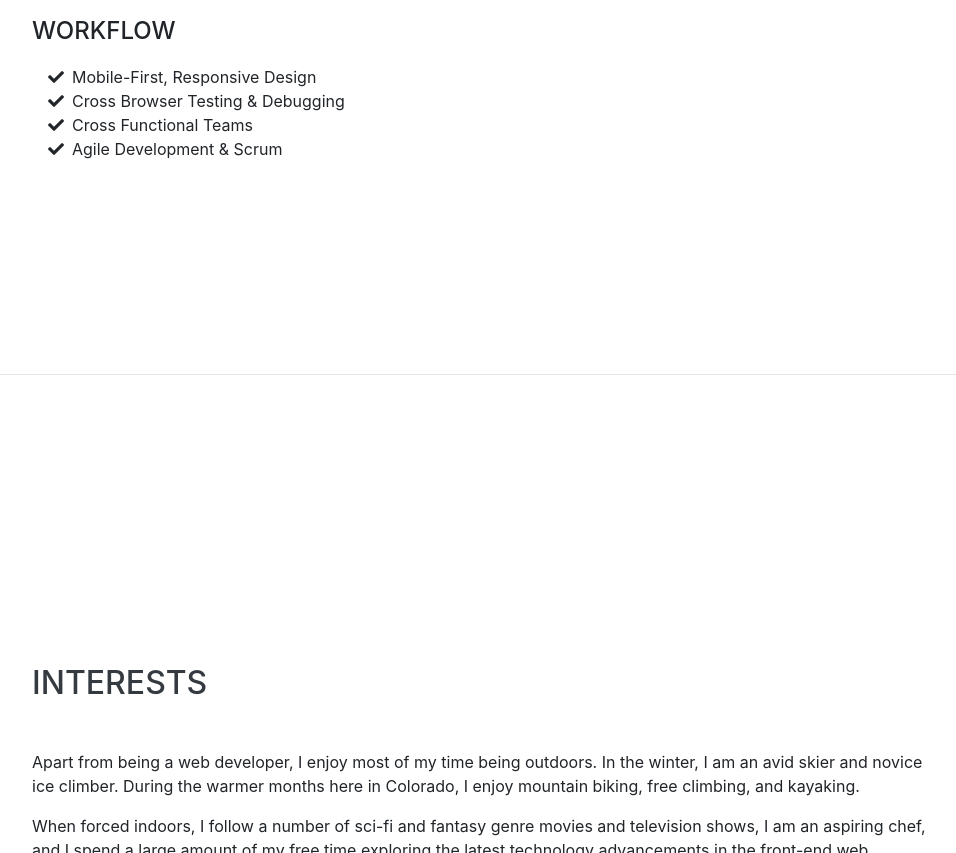
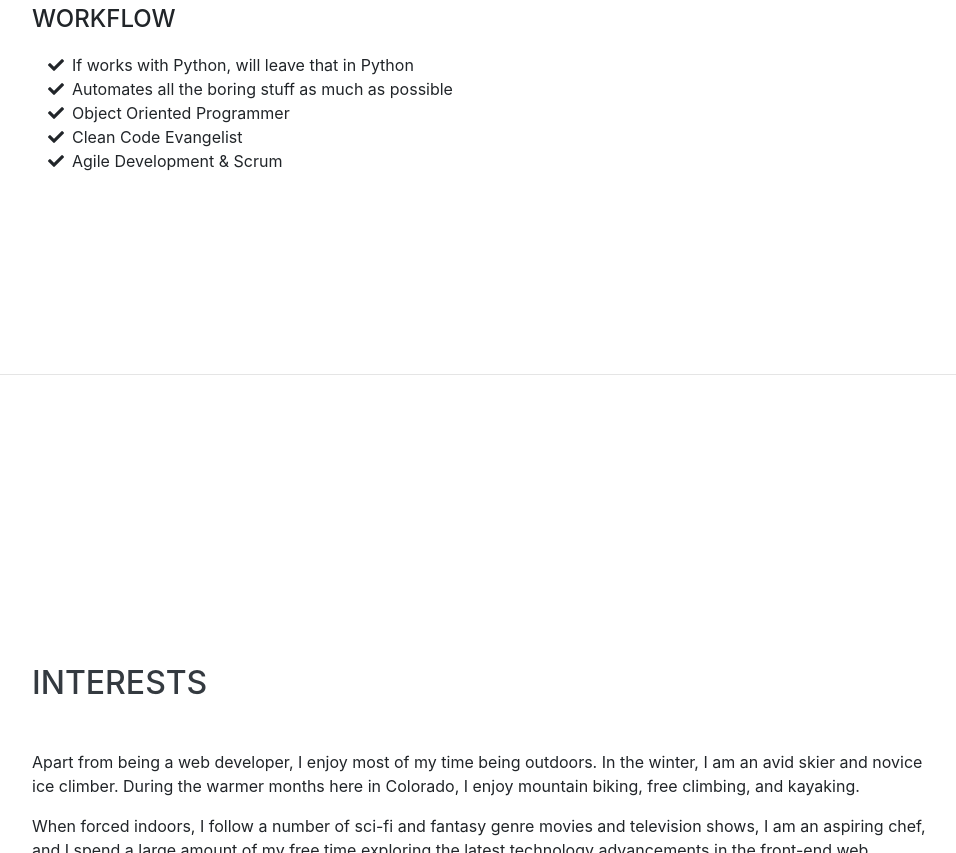
Before and after one commit to jadvani/jadvani.github.io, a website with bundled scripts: page index.html in a window 1280 px wide. Shown: the part 3397-4250 px from the top of the page, without its empty margins (288-1244 px from the left). Built offline with nearby package versions, Linux system fonts and the light colour scheme; a web font is replaced by a local one.

Commit message:
update skills

```diff
--- a/index.html
+++ b/index.html
@@ -219,14 +219,17 @@
         <div class="subheading mb-3">Workflow</div>
         <ul class="fa-ul mb-0">
           <li>
-            <i class="fa-li fa fa-check"></i>
-            Mobile-First, Responsive Design</li>
+			<i class="fa-li fa fa-check"></i>
+            If works with Python, will leave that in Python</li>
+          <li>
+			<i class="fa-li fa fa-check"></i>
+            Automates all the boring stuff as much as possible</li>
           <li>
             <i class="fa-li fa fa-check"></i>
-            Cross Browser Testing &amp; Debugging</li>
+            Object Oriented Programmer</li>
           <li>
             <i class="fa-li fa fa-check"></i>
-            Cross Functional Teams</li>
+            Clean Code Evangelist</li>
           <li>
             <i class="fa-li fa fa-check"></i>
             Agile Development &amp; Scrum</li>
```
